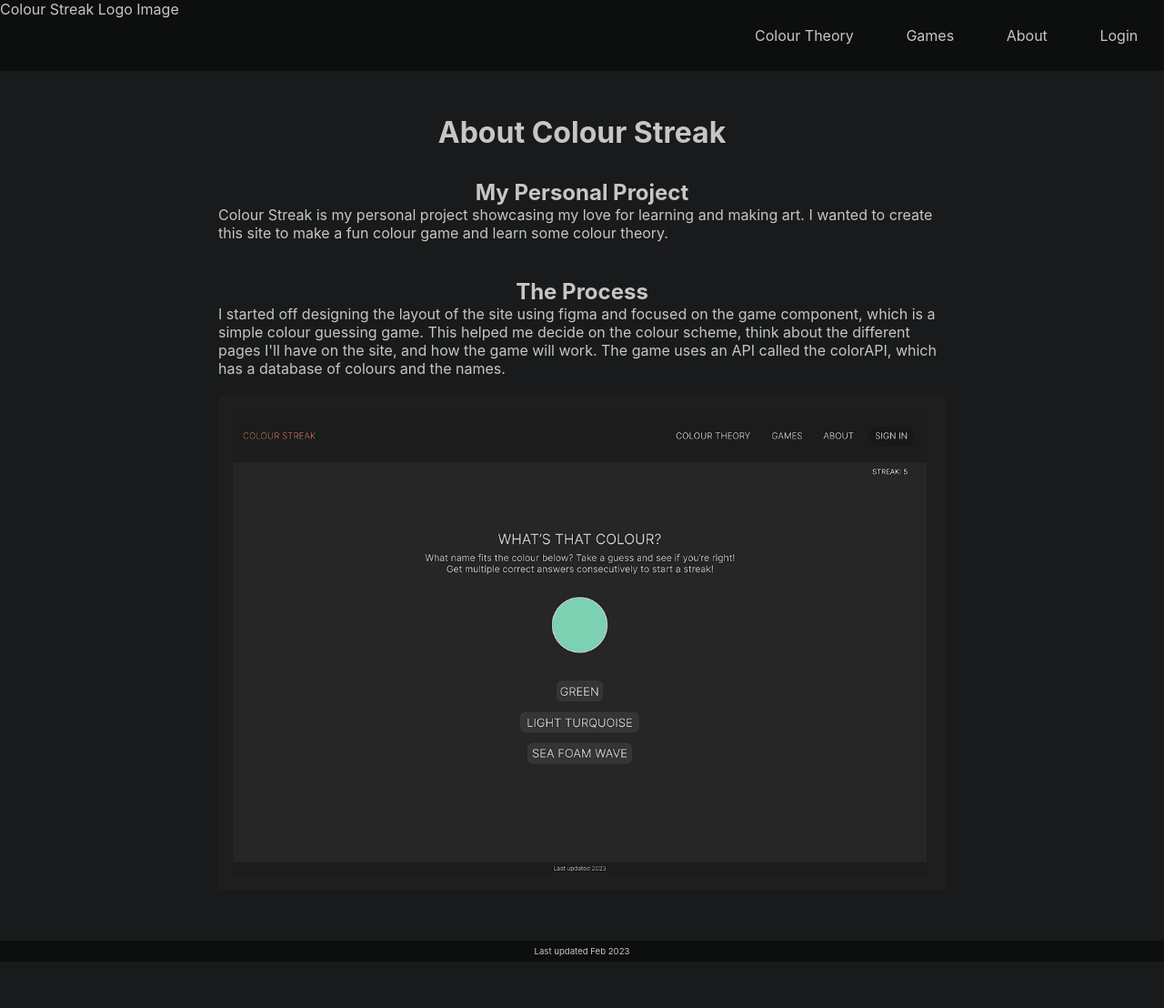
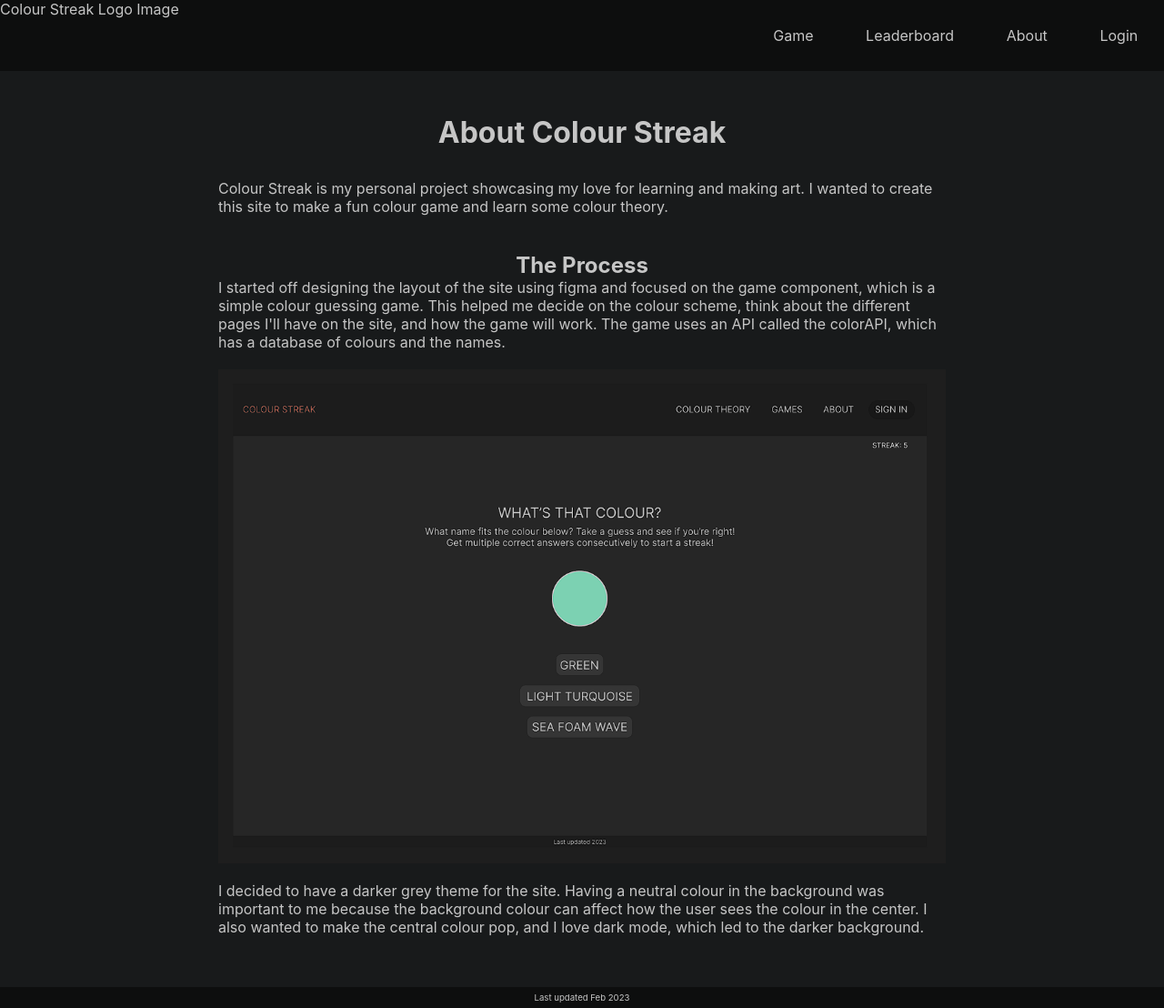
Before and after one commit to debbie-fan/colour-streak, a React (Create React App) app in the folder client/: page /about in a window 1280 px wide. Shown: the whole page at 91% size. Before the commit the page ends 1057 px from the top, so only its background shows below. Built offline with nearby package versions, Linux system fonts and the light colour scheme.

Commit message:
Restructure site to include a Leaderboard page

```diff
--- a/client/src/components/About.js
+++ b/client/src/components/About.js
@@ -4,7 +4,6 @@ function About() {
             <h1 className='about-title'>About Colour Streak</h1>
 
             <section>
-                <h2>My Personal Project</h2>
                 <span>
                     Colour Streak is my personal project showcasing my love for learning and making art.
                     I wanted to create this site to make a fun colour game and learn some colour theory.
@@ -20,6 +19,12 @@ function About() {
                 </span>
                 <br/>
                 <img src={require('../assets/figma-colour-streak.PNG')} alt="Website layout design in figma" className='figma-img'/>
+                <br/>
+                <span>
+                    I decided to have a darker grey theme for the site. Having a neutral colour in the background was important to me because the background
+                    colour can affect how the user sees the colour in the center. I also wanted to make the central colour pop, and I love dark mode, which led
+                    to the darker background.
+                </span>
             </section>
         </div>
     )
--- a/client/src/components/ColourTheory.js
+++ /dev/null
@@ -1,7 +0,0 @@
-function ColourTheory() {
-    return (
-        <h1>Colour Theory Page</h1>
-    )
-}
-
-export default ColourTheory;
--- /dev/null
+++ b/client/src/components/Leaderboard.js
@@ -0,0 +1,7 @@
+function Leaderboard() {
+    return (
+        <h1>Leaderboard</h1>
+    )
+}
+
+export default Leaderboard;
--- a/client/src/components/Navbar.js
+++ b/client/src/components/Navbar.js
@@ -10,14 +10,14 @@ function Navbar() {
             <span>Colour Streak Logo Image</span>
         <nav>
             <ul>
-                <li className="colour-theory">
-                    <Link to="colour-theory">
-                        <span>Colour Theory</span>
+                <li className="colour-game">
+                    <Link to="colour-game">
+                        <span>Game</span>
                     </Link>
                 </li>
-                <li className="colour-game">
-                    <Link to="colour-game">
-                        <span>Games</span>
+                <li className="leaderboard">
+                    <Link to="leaderboard">
+                        <span>Leaderboard</span>
                     </Link>
                 </li>
                 <li className="about">
--- a/client/src/routes/router.js
+++ b/client/src/routes/router.js
@@ -1,7 +1,7 @@
 import React from 'react';
 import { Routes, Route } from "react-router-dom";
 import ColourGame from '../components/ColourGame';
-import ColourTheory from '../components/ColourTheory';
+import Leaderboard from '../components/Leaderboard';
 import About from '../components/About';
 import Login from '../components/Login';
 import Register from '../components/Register';
@@ -14,12 +14,12 @@ function Router() {
                 element={ <ColourGame/> }
             />
             <Route
-                path="colour-theory"
-                element= { <ColourTheory/> }
+                path="colour-game"
+                element= { <ColourGame/> }
             />
             <Route
-                path="colour-game"
-                element= { <ColourGame/> }
+                path="leaderboard"
+                element= { <Leaderboard/> }
             />
             <Route
                 path="about"
```
